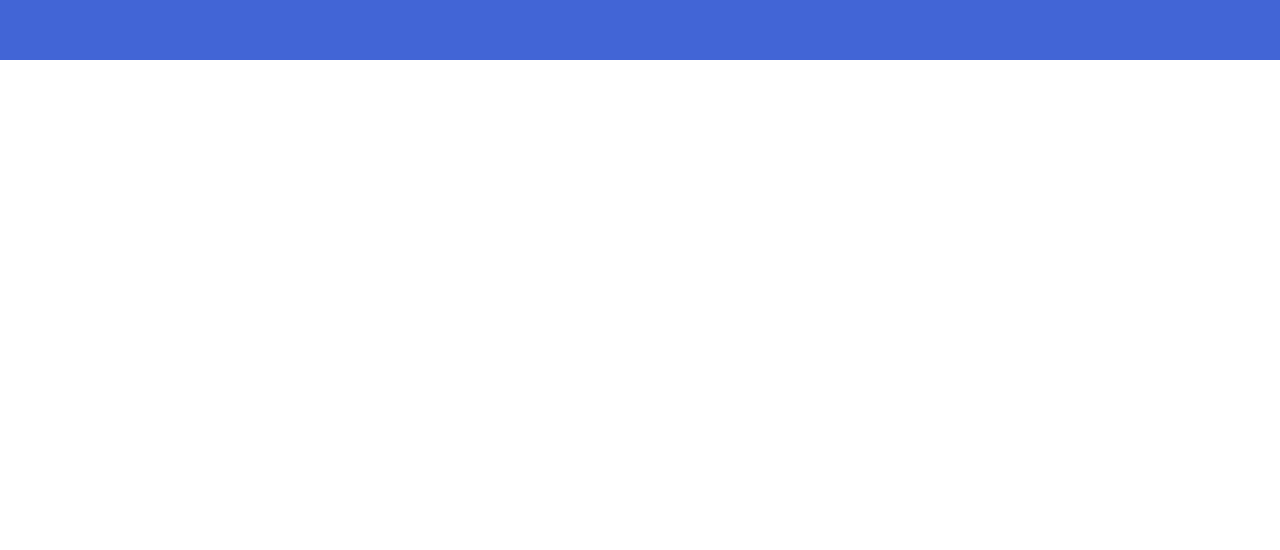
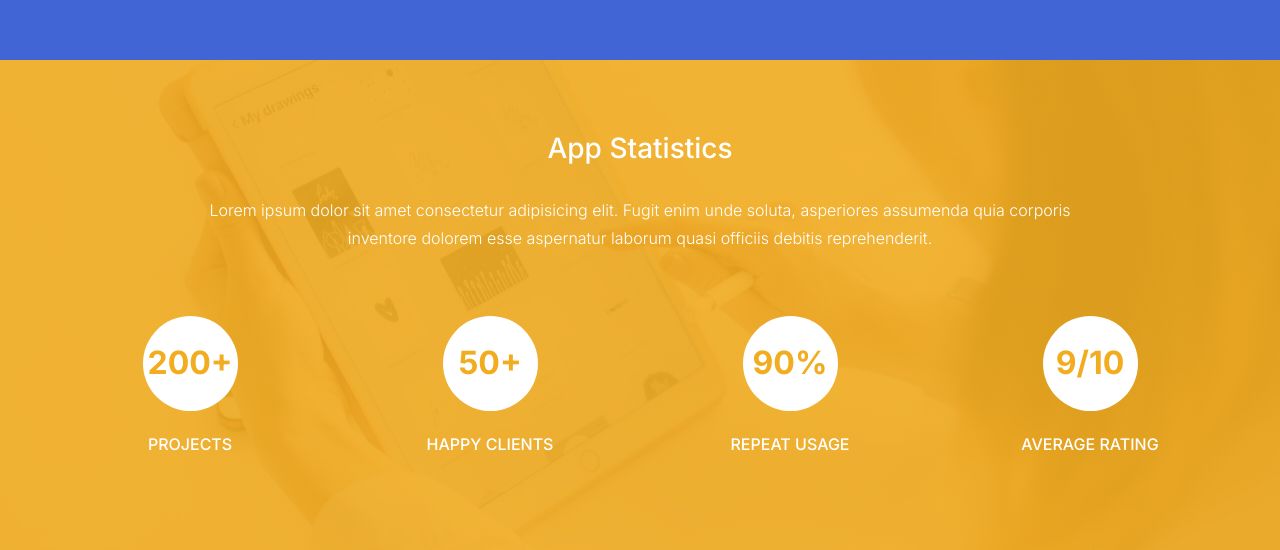
Before and after one commit to Dev-muse/SnapBox, a plain HTML site: page index.html in a window 1280 px wide. Shown: the part 4356-4906 px from the top of the page. Before the commit the page ends 4416 px from the top, so only its background shows below. Drawn offline with nearby package versions, Linux system fonts and the light colour scheme.

Commit message:
update section 6 done

```diff
--- a/css/styles.css
+++ b/css/styles.css
@@ -107,4 +107,14 @@ header {
   width: 500px;
 }
 
-/*  */
+/* Section 6 */
+
+#sec-6 {
+  background: linear-gradient(rgba(242, 172, 32, 0.904), rgba(242, 172, 32, 0.904)),
+    url(../assets/section-6-bg.jpg) center / cover no-repeat;
+}
+
+#sec-6 .circle-icon {
+  width: 95px;
+  height: 95px;
+}
--- a/index.html
+++ b/index.html
@@ -322,6 +322,101 @@
         </div>
       </div>
     </section>
+
+    <section id="sec-6" class="py-5">
+      <div class="container my-4">
+        <div class="row mb-5 text-white">
+          <div class="col-12 text-center">
+            <h3 class="mb-4">App Statistics</h3>
+            <p class="lh-lg fw-light pt-2 w-75 mx-auto">
+              Lorem ipsum dolor sit amet consectetur adipisicing elit. Fugit enim unde soluta,
+              asperiores assumenda quia corporis inventore dolorem esse aspernatur laborum quasi
+              officiis debitis reprehenderit.
+            </p>
+          </div>
+        </div>
+
+        <div class="row text-uppercase text-white text-center">
+          <div class="col-md-6 col-lg-3 mb-3">
+            <div
+              class="
+                circle-icon
+                bg-white
+                text-section
+                d-flex
+                align-items-center
+                justify-content-center
+                mx-auto
+                mb-4
+                fs-2
+                fw-bold
+              "
+            >
+              200+
+            </div>
+            <h6>Projects</h6>
+          </div>
+          <div class="col-md-6 col-lg-3 mb-3">
+            <div
+              class="
+                circle-icon
+                bg-white
+                text-section
+                d-flex
+                align-items-center
+                justify-content-center
+                mx-auto
+                mb-4
+                fs-2
+                fw-bold
+              "
+            >
+              50+
+            </div>
+            <h6>happy clients</h6>
+          </div>
+          <div class="col-md-6 col-lg-3 mb-3">
+            <div
+              class="
+                circle-icon
+                bg-white
+                text-section
+                d-flex
+                align-items-center
+                justify-content-center
+                mx-auto
+                mb-4
+                fs-2
+                fw-bold
+              "
+            >
+              90%
+            </div>
+            <h6>Repeat Usage</h6>
+          </div>
+          <div class="col-md-6 col-lg-3 mb-3">
+            <div
+              class="
+                circle-icon
+                bg-white
+                text-section
+                d-flex
+                align-items-center
+                justify-content-center
+                mx-auto
+                mb-4
+                fs-2
+                fw-bold
+              "
+            >
+              9/10
+            </div>
+            <h6>Average rating</h6>
+          </div>
+        </div>
+      </div>
+    </section>
+
     <!-- Bootstrap bundle -->
     <script
       src="https://cdn.jsdelivr.net/npm/bootstrap@5.0.2/dist/js/bootstrap.bundle.min.js"
```
